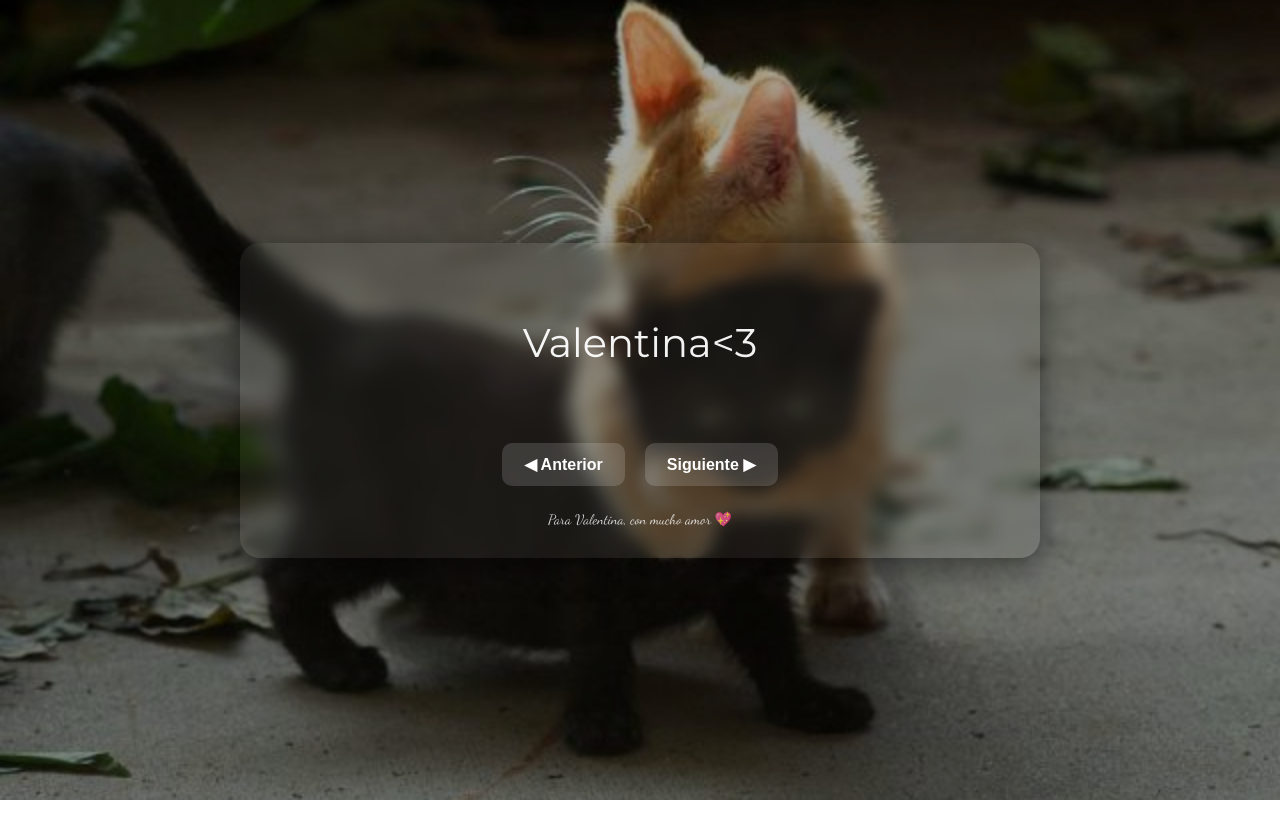
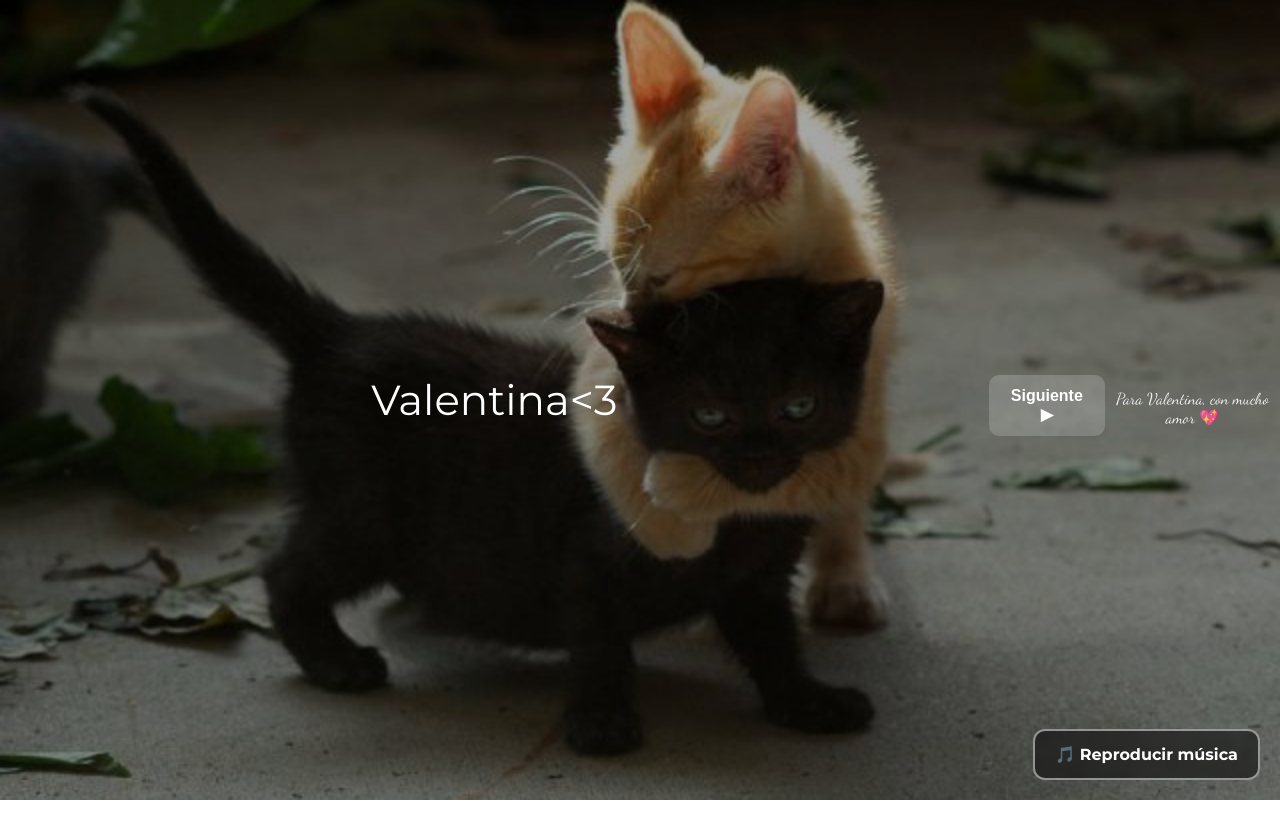
Before and after one commit to sarellano20/valentina, a plain HTML site: page index.html in a window 1280 px wide. Drawn offline with Linux system fonts and the light colour scheme.

Commit message:
Update index.html

```diff
--- a/index.html
+++ b/index.html
@@ -8,21 +8,17 @@
   <link href="https://fonts.googleapis.com/css2?family=Montserrat:wght@300;400;700;900&family=Dancing+Script:wght@400;700&display=swap" rel="stylesheet">
 
   <style>
-    :root{
-      --accent: rgba(255,255,255,0.95);
-    }
-
-    *{box-sizing:border-box;margin:0;padding:0}
-
     body{
+      margin:0;
       height:100vh;
       background:url('gato.jpg') center/cover no-repeat;
       font-family:'Montserrat', sans-serif;
+      color:white;
       display:flex;
       justify-content:center;
       align-items:center;
+      text-align:center;
       overflow:hidden;
-      color:var(--accent);
     }
 
     .overlay{
@@ -32,72 +28,76 @@
       pointer-events:none;
     }
 
-    .card{
+    .phrase{
       position:relative;
       z-index:5;
-      background:rgba(255,255,255,0.06);
-      backdrop-filter:blur(8px);
-      padding:30px;
-      border-radius:20px;
-      width:min(90%,800px);
-      display:flex;
-      flex-direction:column;
-      align-items:center;
-      text-align:center;
-      box-shadow:0 8px 30px rgba(0,0,0,0.5);
-    }
-
-    .phrase{
-      font-size:clamp(22px,4vw,40px);
-      min-height:140px;
+      font-size:clamp(22px,4.5vw,42px);
+      width:90%;
+      min-height:120px;
       display:flex;
       justify-content:center;
       align-items:center;
-      padding:10px;
-      margin-bottom:20px;
+      padding:15px;
       transition:opacity .4s ease, transform .4s ease;
     }
 
-    .fade-in{ opacity:1; transform:scale(1); }
-    .fade-out{ opacity:0; transform:scale(.95); }
+    .fade-in{opacity:1; transform:scale(1);}
+    .fade-out{opacity:0; transform:scale(.95);}
 
     .controls{
+      position:relative;
+      z-index:6;
+      display:flex;
+      gap:20px;
+      justify-content:center;
       margin-top:10px;
-      display:flex;
-      justify-content:center;
-      gap:20px;
-      width:100%;
     }
 
     .btn{
-      background:rgba(255,255,255,0.15);
+      background:rgba(255,255,255,0.18);
+      border:0;
       color:white;
-      border:0;
       padding:12px 22px;
       border-radius:10px;
+      font-size:16px;
       font-weight:700;
       cursor:pointer;
-      font-size:16px;
       transition:transform .15s ease;
     }
+    .btn:active{ transform:scale(.95); }
 
-    .btn:active{
-      transform:scale(.95);
+    /* Botón de música */
+    #playMusic{
+      position:fixed;
+      bottom:20px;
+      right:20px;
+      background:rgba(0,0,0,0.5);
+      padding:14px 20px;
+      border-radius:12px;
+      color:white;
+      font-weight:700;
+      cursor:pointer;
+      border:2px solid rgba(255,255,255,0.5);
+      z-index:20;
+      backdrop-filter:blur(4px);
     }
 
+    /* Dedicatoria */
     .dedication{
-      margin-top:25px;
-      font-size:14px;
-      opacity:0.85;
-      font-family:'Dancing Script',cursive;
+      margin-top:15px;
+      font-size:16px;
+      font-family:'Dancing Script', cursive;
+      opacity:0.9;
+      position:relative;
+      z-index:5;
     }
 
-    /* hearts container */
+    /* Hearts */
     .hearts{
       position:absolute;
       inset:0;
+      z-index:2;
       pointer-events:none;
-      z-index:2;
     }
     .heart{position:absolute;opacity:0}
   </style>
@@ -105,27 +105,23 @@
 
 <body>
 
-  <!-- Música automática -->
-  <audio src="iris.mp3" autoplay loop></audio>
+  <audio id="bgm" src="iris.mp3" loop></audio>
+
+  <div id="playMusic">🎵 Reproducir música</div>
 
   <div class="overlay"></div>
   <div class="hearts" id="hearts"></div>
 
-  <div class="card">
   <div class="phrase fade-in" id="phrase">
     <span id="phraseText">Cargando...</span>
   </div>
 
-    <!-- BOTONES CENTRADOS PERFECTOS -->
   <div class="controls">
-      <button class="btn" id="prev">◀ Anterior</button>
+    <button class="btn" id="prev" style="display:none;">◀ Anterior</button>
     <button class="btn" id="next">Siguiente ▶</button>
   </div>
 
-    <!-- Nueva posición del texto -->
   <div class="dedication">Para Valentina, con mucho amor 💖</div>
-
-  </div>
 
 <script>
   const frases = [
@@ -143,8 +139,7 @@
     'Me tienes loquito',
     'ME ENCANTASSSSSSSSSSSSSSS',
     'Espero te guste esto es algo pequeño pero con mucho amor y lo podras ver cuando quieras',
-    'Una cosita mas...',
-    'Vemos los 7 pecados capitales?'
+    'Una cosita mas...'
   ];
 
   let index = 0;
@@ -152,6 +147,7 @@
   const phraseEl = document.getElementById('phrase');
   const phraseText = document.getElementById('phraseText');
   const heartsContainer = document.getElementById('hearts');
+  const prevBtn = document.getElementById('prev');
 
   function showPhrase(i){
     phraseEl.classList.remove('fade-in');
@@ -164,12 +160,14 @@
 
       spawnHearts(6);
 
+      // Mostrar el botón Anterior solo desde la segunda frase
+      prevBtn.style.display = (i === 0) ? "none" : "inline-block";
+
+      // Última frase → alerta
       if(i === frases.length-1){
         setTimeout(()=>{
-          const ok = confirm('Te quedarías conmigo en este mundo cruel para ser felices siempre?');
-          if(ok) alert('¡Gracias! Haré lo imposible para verte feliz ❤️');
-          else alert('Gracias por leer esto ❤️');
-        },800);
+          alert('¿Te quedarías conmigo en este mundo cruel para ser felices siempre? ❤️');
+        },900);
       }
 
     },350);
@@ -178,8 +176,8 @@
   function spawnHearts(quantity){
     for(let i=0;i<quantity;i++){
       const h = document.createElement('div');
-      h.className='heart';
-      h.innerHTML='❤️';
+      h.className = 'heart';
+      h.innerHTML = '❤️';
       h.style.left = Math.random()*100 + '%';
       h.style.bottom = '-20px';
       h.style.fontSize = (20 + Math.random()*30) + 'px';
@@ -187,10 +185,10 @@
 
       const anim = h.animate([
         {transform:'translateY(0)', opacity:0},
-        {transform:`translateY(-200px)`, opacity:1},
-        {transform:`translateY(-350px)`, opacity:0}
+        {transform:'translateY(-200px)', opacity:1},
+        {transform:'translateY(-350px)', opacity:0}
       ],{
-        duration: 2000 + Math.random()*1500,
+        duration:2000 + Math.random()*1500,
         easing:'ease-out'
       });
 
@@ -208,6 +206,15 @@
     showPhrase(index);
   };
 
+  // Botón para iniciar la música
+  const playBtn = document.getElementById('playMusic');
+  const bgm = document.getElementById('bgm');
+
+  playBtn.onclick = ()=>{
+    bgm.play();
+    playBtn.style.display = 'none';
+  };
+
   showPhrase(index);
 </script>
 
```
Lines whose indentation alone changed are shown as unchanged.
